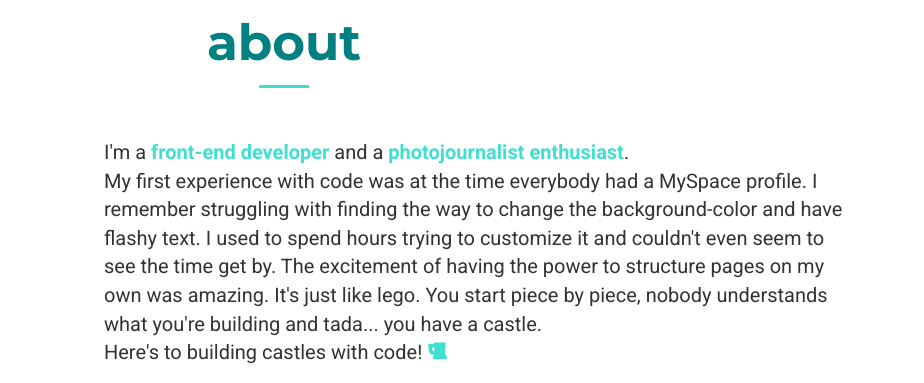
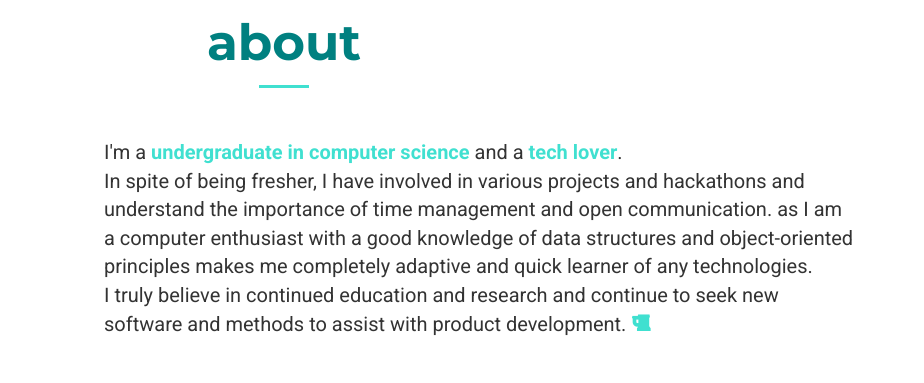
Before and after one commit to sreekanthkasani/portfolio, a plain HTML site: page index.html in a window 1280 px wide. Shown: the part 820-1203 px from the top of the page, 356-1280 px from the left. Drawn offline with nearby package versions, Linux system fonts and the light colour scheme.

Commit message:
initial page

```diff
--- a/index.html
+++ b/index.html
@@ -105,9 +105,8 @@
 					</div>
 				</div>
 				<div class="col-lg-8 about-intro-text">
-					<p>I'm a <span>front-end developer</span> and a <span>photojournalist enthusiast</span>.<br> My first experience with code was at the time everybody had a MySpace profile. I remember struggling with finding the way to change the background-color and
-						have flashy text. I used to spend hours trying to customize it and couldn't even seem to see the time get by. The excitement of having the power to structure pages on my own was amazing. It's just like lego. You start piece by piece, nobody understands
-						what you're building and tada... you have a castle.<br> Here's to building castles with code! <span class="fa fa-beer" aria-hidden="true"></span></p>
+					<p>I'm a <span>undergraduate in computer science</span> and a <span>tech lover</span>.<br> In spite of being fresher, I have involved in various projects and hackathons and understand the importance of time management and open communication. as I am a computer enthusiast with a good knowledge of data structures and object-oriented principles makes me completely adaptive and quick learner of any technologies.<br>
+                    I truly believe in continued education and research and continue to seek new software and methods to assist with product development. <span class="fa fa-beer" aria-hidden="true"></span></p>
 					<div class="button-group">
 						<div class="text">Download CV</div>
 						<div class="icon-cv"><a href="https://github.com/sreekanthkasani/IZone/raw/master/resume_postman.pdf" alt="sreekanthkasani CV" target="_blank"><span class="fa fa-arrow-circle-down" aria-hidden="true"></span></a></div>
```
